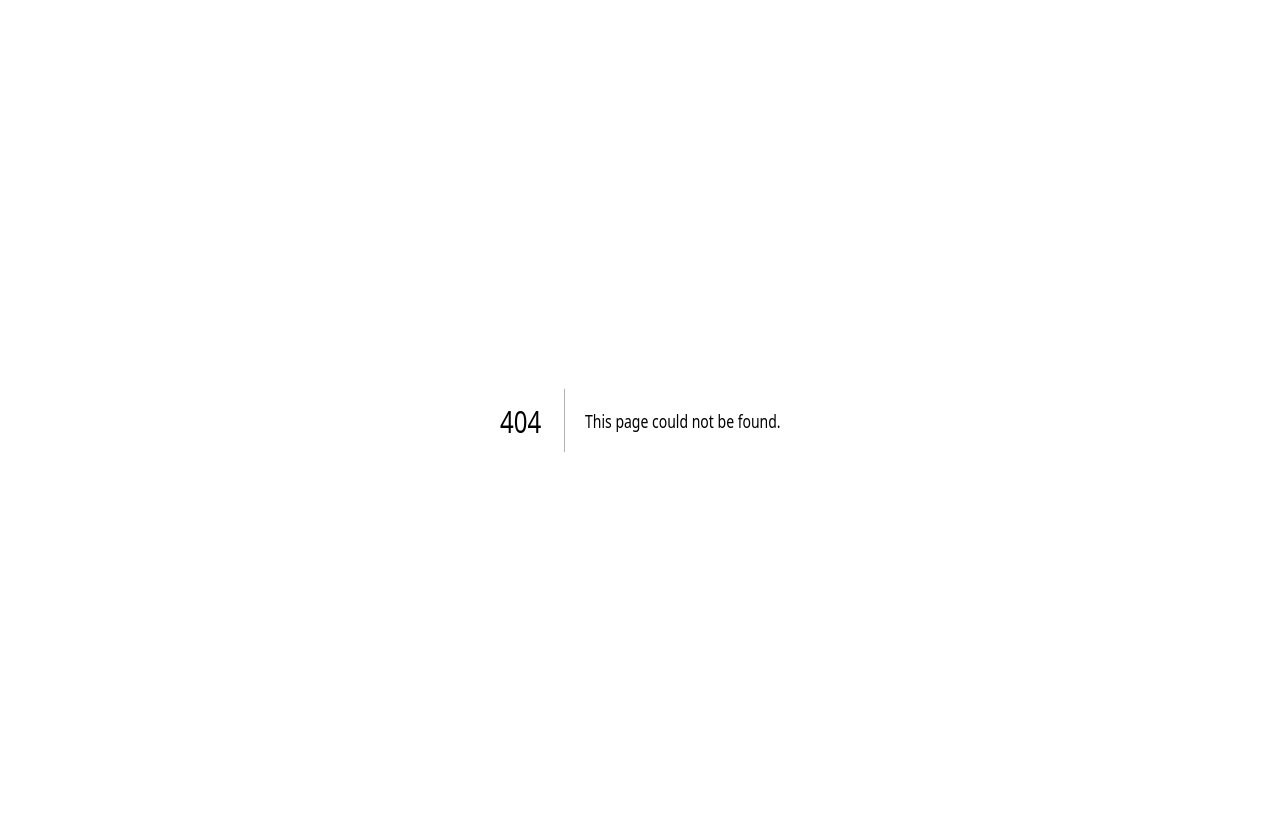
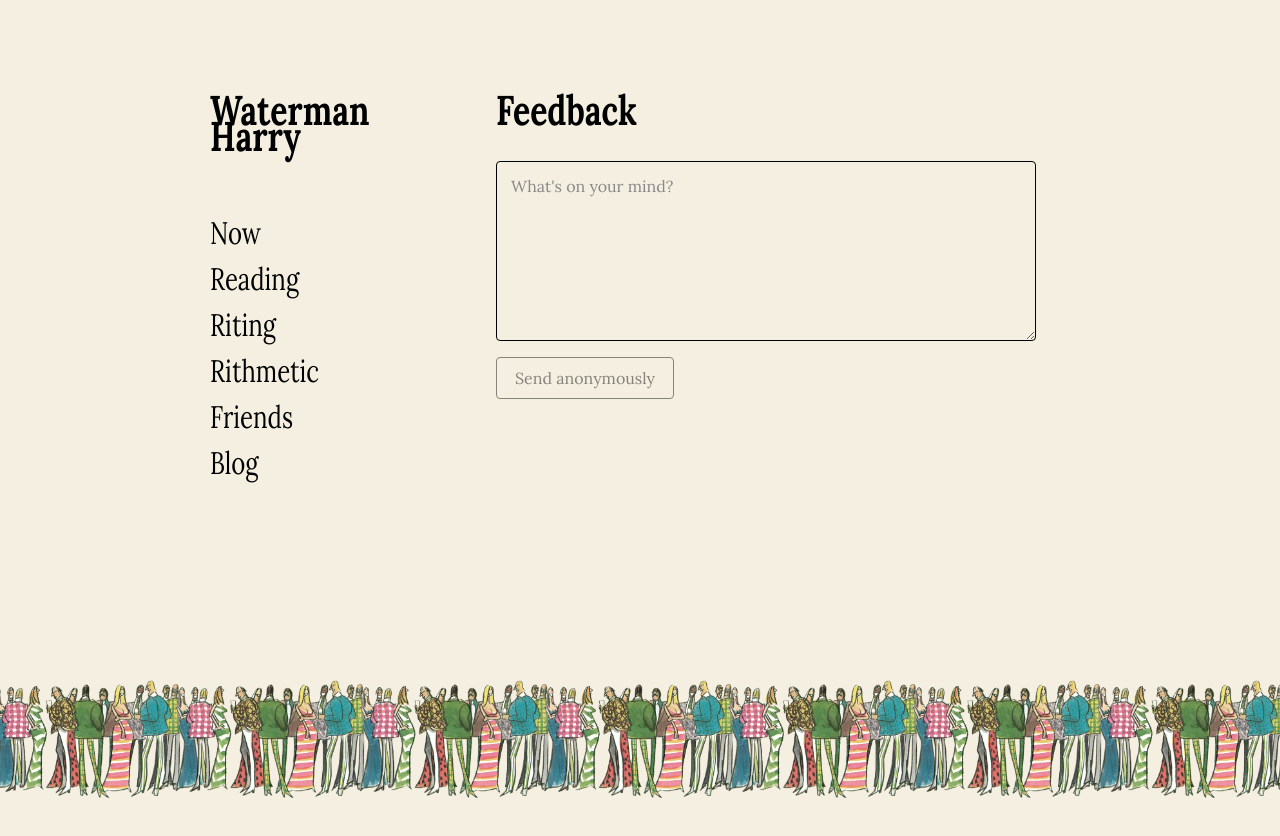
Before and after one commit to viceversa1024/harrywaterman, a Next.js app: page /feedback in a window 1280 px wide. Before the commit this address had no page. Shown: the top 836 px of the page. After the commit the page ends 800 px from the top, so only its background shows below. Built offline with nearby package versions, Linux system fonts and the light colour scheme.

Commit message:
feedback page (doesnt work yet)

```diff
--- /dev/null
+++ b/app/(main)/feedback/feedback.css
@@ -0,0 +1,89 @@
+.feedback-form {
+  width: 100%;
+  max-width: 540px;
+  padding-top: 20px;
+  display: flex;
+  flex-direction: column;
+  gap: 16px;
+}
+
+.feedback-textarea {
+  width: 100%;
+  font-family: 'Lora', serif;
+  font-size: 1rem;
+  line-height: 1.6;
+  color: #000;
+  background: #f4efe0;
+  border: 1px solid #000;
+  border-radius: 4px;
+  padding: 12px 14px;
+  resize: vertical;
+}
+
+.feedback-textarea:focus {
+  outline: none;
+  box-shadow: 0 0 0 2px #000;
+}
+
+.feedback-textarea::placeholder {
+  color: #888;
+}
+
+/* Hide the honeypot from people and assistive tech alike. */
+.feedback-honeypot {
+  position: absolute;
+  left: -9999px;
+  width: 1px;
+  height: 1px;
+  opacity: 0;
+}
+
+.feedback-actions {
+  display: flex;
+  align-items: center;
+  gap: 16px;
+  flex-wrap: wrap;
+}
+
+/* Mirrors the .zineathon-button hover-invert in globals.css. */
+.feedback-button {
+  font-family: 'Lora', serif;
+  font-size: 1rem;
+  background: #f4efe0;
+  color: #000;
+  border: 1px solid #000;
+  border-radius: 4px;
+  padding: 10px 18px;
+  cursor: pointer;
+  transition: transform 0.15s ease, background 0.15s ease, color 0.15s ease;
+}
+
+.feedback-button:hover:not(:disabled) {
+  background: #000;
+  color: #f4efe0;
+}
+
+.feedback-button:active:not(:disabled) {
+  transform: translateY(1px);
+}
+
+.feedback-button:disabled {
+  opacity: 0.45;
+  cursor: not-allowed;
+}
+
+.feedback-status {
+  font-size: 0.9rem;
+}
+
+.feedback-error {
+  color: #a33;
+}
+
+.feedback-done {
+  padding-top: 20px;
+}
+
+.feedback-done p {
+  margin-bottom: 16px;
+}
--- /dev/null
+++ b/app/(main)/feedback/page.tsx
@@ -0,0 +1,94 @@
+"use client";
+
+import { useState } from "react";
+import "./feedback.css";
+
+// TODO: replace YOUR_FORM_ID with the real Formspree form ID (https://formspree.io).
+// The endpoint ID is not secret. Until it's set, the form renders and works but
+// submissions return an error instead of reaching Formspree.
+const FORMSPREE_ENDPOINT = "https://formspree.io/f/YOUR_FORM_ID";
+
+type Status = "idle" | "submitting" | "success" | "error";
+
+export default function Feedback() {
+  const [message, setMessage] = useState("");
+  const [status, setStatus] = useState<Status>("idle");
+
+  async function handleSubmit(e: React.FormEvent<HTMLFormElement>) {
+    e.preventDefault();
+    if (!message.trim() || status === "submitting") return;
+
+    setStatus("submitting");
+    try {
+      const res = await fetch(FORMSPREE_ENDPOINT, {
+        method: "POST",
+        headers: { Accept: "application/json" },
+        body: new FormData(e.currentTarget),
+      });
+      if (res.ok) {
+        setMessage("");
+        setStatus("success");
+      } else {
+        setStatus("error");
+      }
+    } catch {
+      setStatus("error");
+    }
+  }
+
+  function reset() {
+    setStatus("idle");
+  }
+
+  return (
+    <>
+      <h1>Feedback</h1>
+
+      {status === "success" ? (
+        <div className="feedback-done">
+          <p>Thanks — your anonymous feedback was sent.</p>
+          <button type="button" className="feedback-button" onClick={reset}>
+            Send another
+          </button>
+        </div>
+      ) : (
+        <form className="feedback-form" onSubmit={handleSubmit}>
+          {/* Honeypot: hidden from people, bots tend to fill it. */}
+          <input
+            type="text"
+            name="_gotcha"
+            tabIndex={-1}
+            autoComplete="off"
+            aria-hidden="true"
+            className="feedback-honeypot"
+          />
+
+          <textarea
+            name="message"
+            className="feedback-textarea"
+            rows={6}
+            placeholder="What's on your mind?"
+            value={message}
+            onChange={(e) => setMessage(e.target.value)}
+            required
+          />
+
+          <div className="feedback-actions">
+            <button
+              type="submit"
+              className="feedback-button"
+              disabled={status === "submitting" || !message.trim()}
+            >
+              {status === "submitting" ? "Sending…" : "Send anonymously"}
+            </button>
+            {status === "error" && (
+              <span className="feedback-status feedback-error">
+                Something went wrong — please try again.
+              </span>
+            )}
+          </div>
+        </form>
+      )}
+    </>
+  );
+}
```
